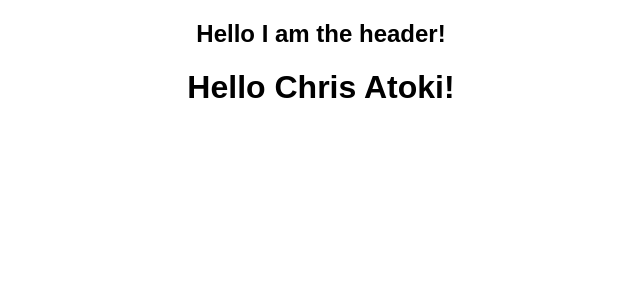
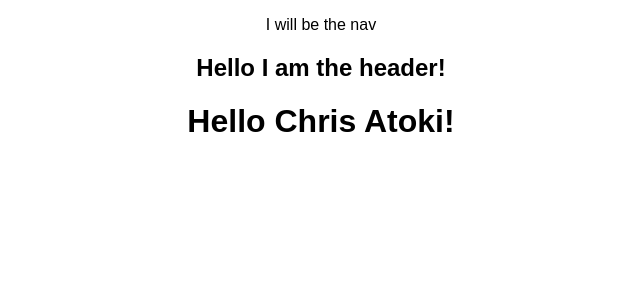
Before and after one commit to KingAtoki/for-the-love-of-beauty, a React (Create React App) app in the folder for-the-love-of-beauty/: page / in a window 1280 px wide. Shown: the top 300 px of the page, without its empty margins (319-959 px from the left). Built offline with nearby package versions, Linux system fonts and the light colour scheme.

Commit message:
Added a Nav component

```diff
--- a/for-the-love-of-beauty/src/Components/HeaderComponent/Navbar.jsx
+++ b/for-the-love-of-beauty/src/Components/HeaderComponent/Navbar.jsx
@@ -1,9 +1,12 @@
 import React, { Component } from 'react';
-import { Navbar, Nav, NavItem, NavDropdown, MenuItem } from 'react-bootstrap';
 
 class NavigationBar extends Component {
   render() {
-    return <div />;
+    return (
+      <div>
+        <p>I will be the nav</p>
+      </div>
+    );
   }
 }
 
--- a/for-the-love-of-beauty/src/Components/HeaderComponent/headerComponent.jsx
+++ b/for-the-love-of-beauty/src/Components/HeaderComponent/headerComponent.jsx
@@ -1,9 +1,12 @@
 import React, { Component } from 'react';
+
+import NavigationBar from './Navbar';
 
 class HeaderComponent extends Component {
   render() {
     return (
       <div className="header">
+        <NavigationBar />
         <h2>Hello I am the header!</h2>
       </div>
     );
```
